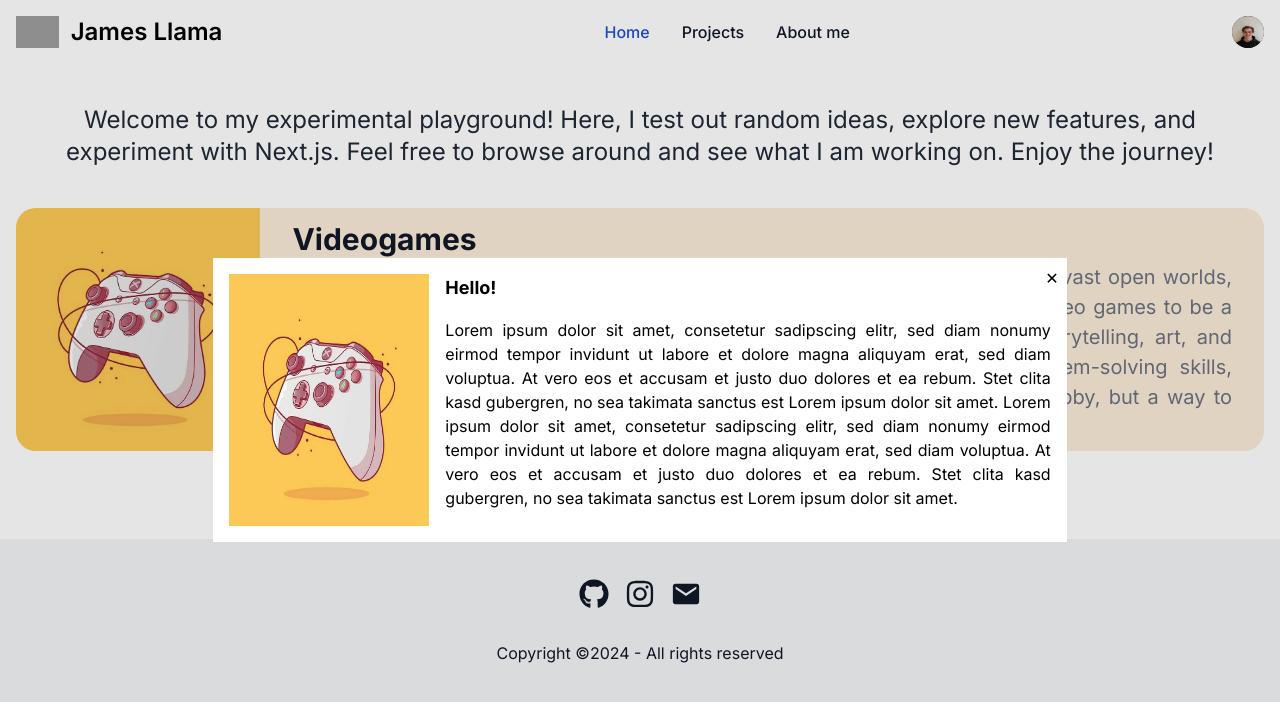
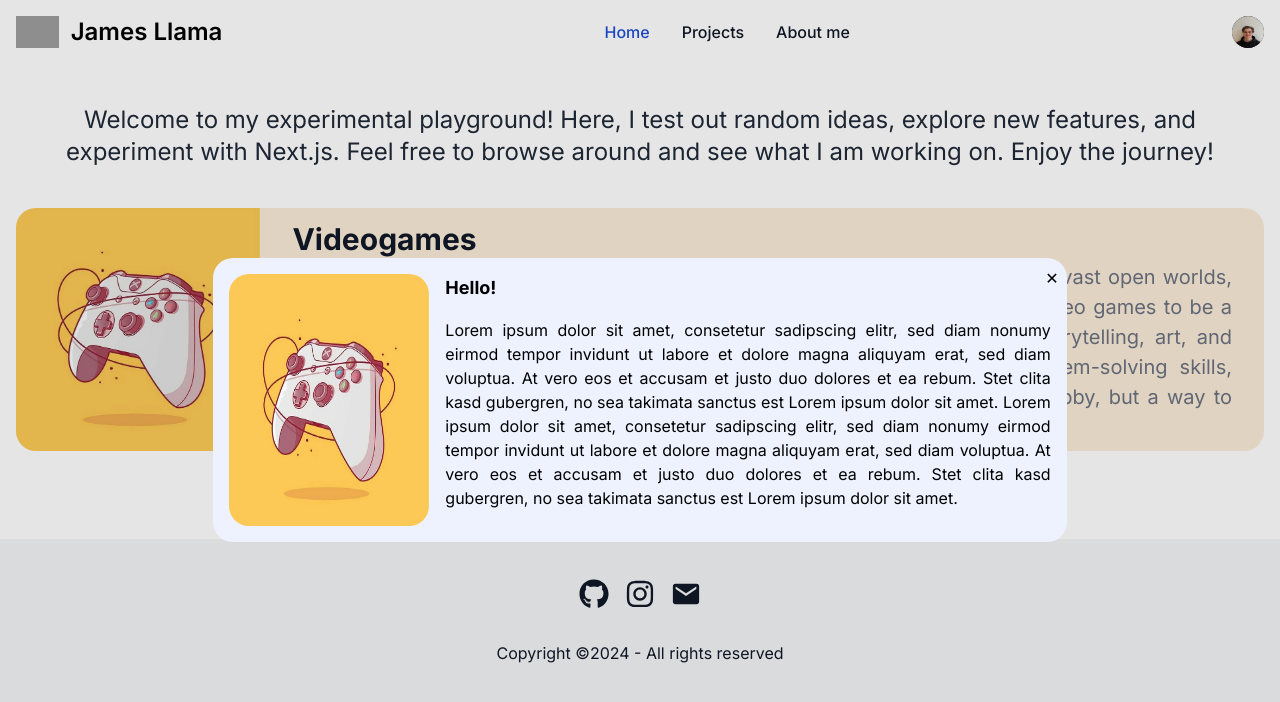
Before and after one commit to Hustini/random-stuff-nextjs, a Next.js app: page / in a window 1280 px wide. Both pictures are taken after a click on the button "Open Modal". Shown: the top 702 px of the page. Built offline with nearby package versions, Linux system fonts and the light colour scheme; grey boxes are pictures that could not be loaded.

Commit message:
rounded image and modal content

```diff
--- a/app/compontents/ProjectCard.tsx
+++ b/app/compontents/ProjectCard.tsx
@@ -13,8 +13,8 @@ const ProjectsCard: React.FC = () => {
     return (
         <>
             <button className="btn bg-violet-100 p-4 rounded-[20px] hover:bg-violet-300" onClick={openModal}>Open Modal</button>
-            <dialog id="my_modal_3" className="modal w-2/3 h-3/7">
-                <div className="modal-box rounded-[20px] p-4">
+            <dialog id="my_modal_3" className="modal w-2/3 h-3/7 rounded-[20px] bg-indigo-50">
+                <div className="modal-box p-4">
                     <form method="dialog">
                         {/* If there is a button in form, it will close the modal */}
                         <button
@@ -23,7 +23,7 @@ const ProjectsCard: React.FC = () => {
                     </form>
                     <div className="flex flex-row">
                         <div className="flex justify-center flex-shrink-0">
-                            <Image src={"/img/games.png"} alt={"this is a placeholder"} width={200} height={200} />
+                            <Image className="rounded-[20px]" src={"/img/games.png"} alt={"this is a placeholder"} width={200} height={200} />
                         </div>
                         <div className="pl-4">
                             <h3 className="font-bold text-lg">Hello!</h3>
```
